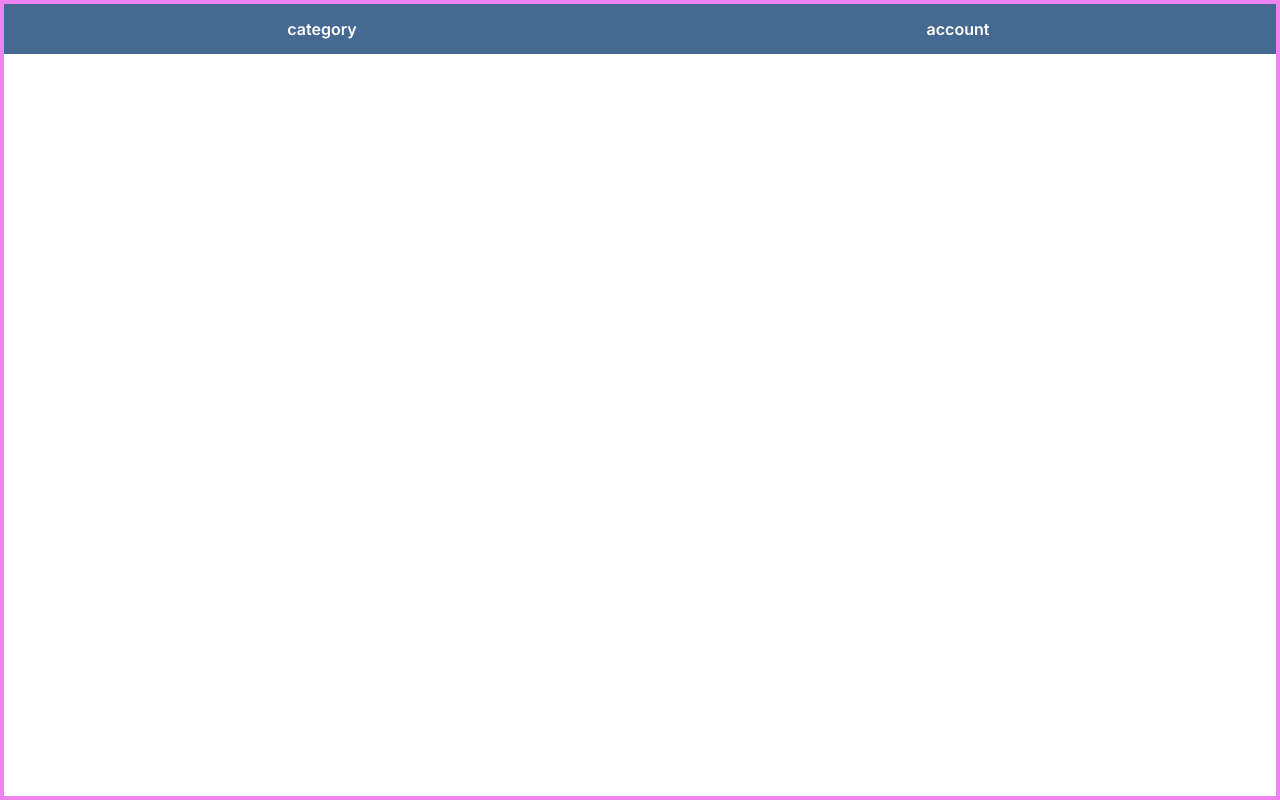
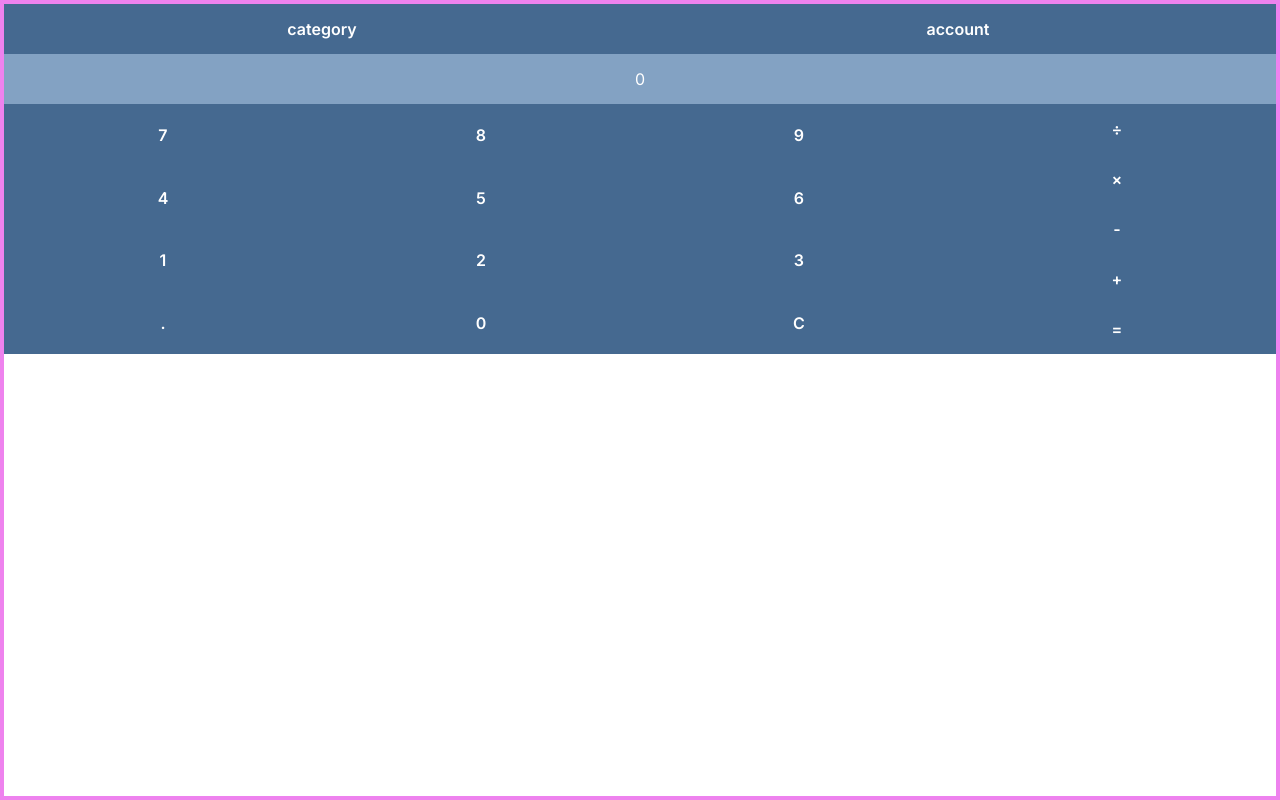
Before and after one commit to btk44/micro-apps-ui, a React (Create React App) app: page / in a window 1280 px wide. Built offline with nearby package versions, Linux system fonts and the light colour scheme.

Commit message:
calculator styling cleaned up

```diff
--- a/src/App.scss
+++ b/src/App.scss
@@ -21,7 +21,6 @@ input, button {
     border-width: 0;
     height: $form-control-default-h;
     background-color: $primary-color;
-    cursor: pointer;
     box-sizing: border-box;
     margin: 0;
     padding: 0;
@@ -34,6 +33,8 @@ input, button {
 }
 
 button {
+    cursor: pointer;
+
     &:active {
         background-color: $primary-color-dark;
     }
--- a/src/components/calculator/Calculator.js
+++ b/src/components/calculator/Calculator.js
@@ -18,7 +18,7 @@ export default function Calculator({initialValue, updateValue}) {
     isInitialValue: true
   })
 
-  useEffect(() => { updateValue(calculatorState.result); console.log('test') }, [updateValue, calculatorState.result])
+//  useEffect(() => { updateValue(calculatorState.result); console.log('test') }, [updateValue, calculatorState.result])
 
   function numericButtonClicked(event){
     event.preventDefault()
@@ -75,18 +75,18 @@ export default function Calculator({initialValue, updateValue}) {
 
   return (
     <div className='calculator-component'>
-      <input type='text' value={calculatorState.resultText} readOnly className='display-text'/>
+      <span>{ calculatorState.resultText }</span>
       <div className='numeric-buttons'>
         { numericButtonTexts.map(buttonText =>
-            <button key={buttonText} className='button numeric-button' onClick={numericButtonClicked}>
+            <button key={buttonText} onClick={numericButtonClicked}>
               { buttonText }
             </button>
           )
         }
       </div>
-      <div className='math-buttons'>
+      <div className='operation-buttons'>
         { mathOperators.map(buttonText =>
-            <button key={buttonText} className='button math-button' onClick={operatorButtonClicked}>
+            <button key={buttonText} onClick={operatorButtonClicked}>
               { buttonText }
             </button>
           )
--- a/src/components/calculator/Calculator.scss
+++ b/src/components/calculator/Calculator.scss
@@ -1,67 +1,41 @@
+@import '../../App.scss';
+
 .calculator-component {
     width: 100%;
     height: 100%;
     display: grid;
-    box-sizing: border-box;
-    margin: 10px;
     grid-template-columns: 3fr 1fr;
-    grid-template-rows: 2fr 7fr;
+    grid-template-rows: $form-control-default-h 1fr;
     grid-template-areas:
         "display display"
         "buttons-left buttons-right";
-    font-size: medium;
-}
 
-.display-text{
+    span {
         grid-area: display;
-    width: 100%;
-    height: 100%;
-    box-sizing: border-box;
-    text-align: right;
-    border: 1px solid lightgrey;
-    border-bottom-width: 0;
-    outline: none;
-}
-
-.button {
         text-align: center;
-    vertical-align: middle;
-    box-sizing: border-box;
-    margin: 1px;
-    cursor: pointer;
-    margin: 0;
-    font-size:large;
-    font-weight: bold;
-    border:0;
+        line-height: $form-control-default-h;
+        background-color: $primary-color-light;
+        color: $text-color;
     }
 
     .numeric-buttons{
         grid-area: buttons-left;
+
+        button {
+            display: inline-block;
+            width: 33.33%;
+            height: 25%;
+        }
     }
 
     .math-buttons{
         grid-area: buttons-right;
+
+        button {
+            display: block;
+            height: 20%;
+            background-color: $primary-color-light;
+            border-left: 1px solid $primary-color-dark;
         }
-
-.button:active{
-    background-color: burlywood;
     }
-
-.numeric-button {
-    display: inline-block;
-    width: 33.33%;
-    height: 25%;
 }
-
-.math-button {
-    display: block;
-    width: 100%;
-    height: 20%;
-    background-color: aquamarine;
-    border-left: 1px solid rgb(20, 226, 158);
-}
-
-.button-row {
-    margin: 0;
-    height: 33.33%;
-}
--- a/src/components/item-picker/ItemPicker.js
+++ b/src/components/item-picker/ItemPicker.js
@@ -28,7 +28,7 @@ export default function ItemPicker({onUpdate, onCancel, sourceItemList, parentPr
   }
 
   return (
-    <div className='item-picker'>
+    <div className='item-picker-component'>
       <ul>
         { items.map(item =>
             <li
--- a/src/components/item-picker/ItemPicker.scss
+++ b/src/components/item-picker/ItemPicker.scss
@@ -2,7 +2,7 @@
 
 $item-size: $form-control-default-h*1.3;
 
-.item-picker{
+.item-picker-component{
     padding-bottom: $item-size;
     background-color: $primary-color-light;
     overflow-y: scroll;
--- a/src/pages/Home.js
+++ b/src/pages/Home.js
@@ -55,7 +55,7 @@ export default function Home() {
         <button onClick={showCategoryPick}>{ transaction.categoryId ? transaction.categoryId : 'category' }</button>
         <button onClick={showAccountPick}> { transaction.accountId ? transaction.accountId : 'account' }</button>
       </div>
-      { false && <Calculator
+      { <Calculator
         initialValue={transaction.amount}
         updateValue={onAmountChange}></Calculator> }
       { showModal() &&
```
Lines whose indentation alone changed are shown as unchanged.
